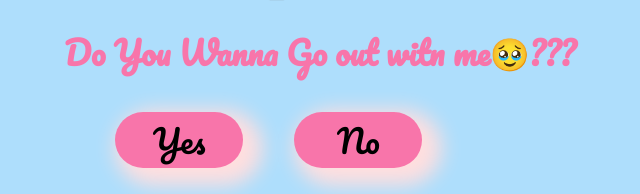
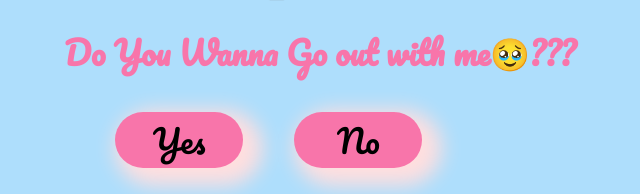
Before and after one commit to niwhsam31/Requesting-, a plain HTML site: page index.html in a window 1280 px wide. Shown: the part 528-722 px from the top of the page, 384-1024 px from the left. Drawn offline with Linux system fonts and the light colour scheme; a web font is replaced by a local one.

Commit message:
Update index.html

```diff
--- a/index.html
+++ b/index.html
@@ -29,7 +29,7 @@
   <div class="clip_path2"></div>
   <div class="clip_path3"></div>
 </div>
-<h3 class="asking">Do You Wanna Go out witn me🥹???</h3>
+<h3 class="asking">Do You Wanna Go out with me🥹???</h3>
 <button class="yes_bt">Yes</button>
 <button class="no_bt">No</button>
 
```
